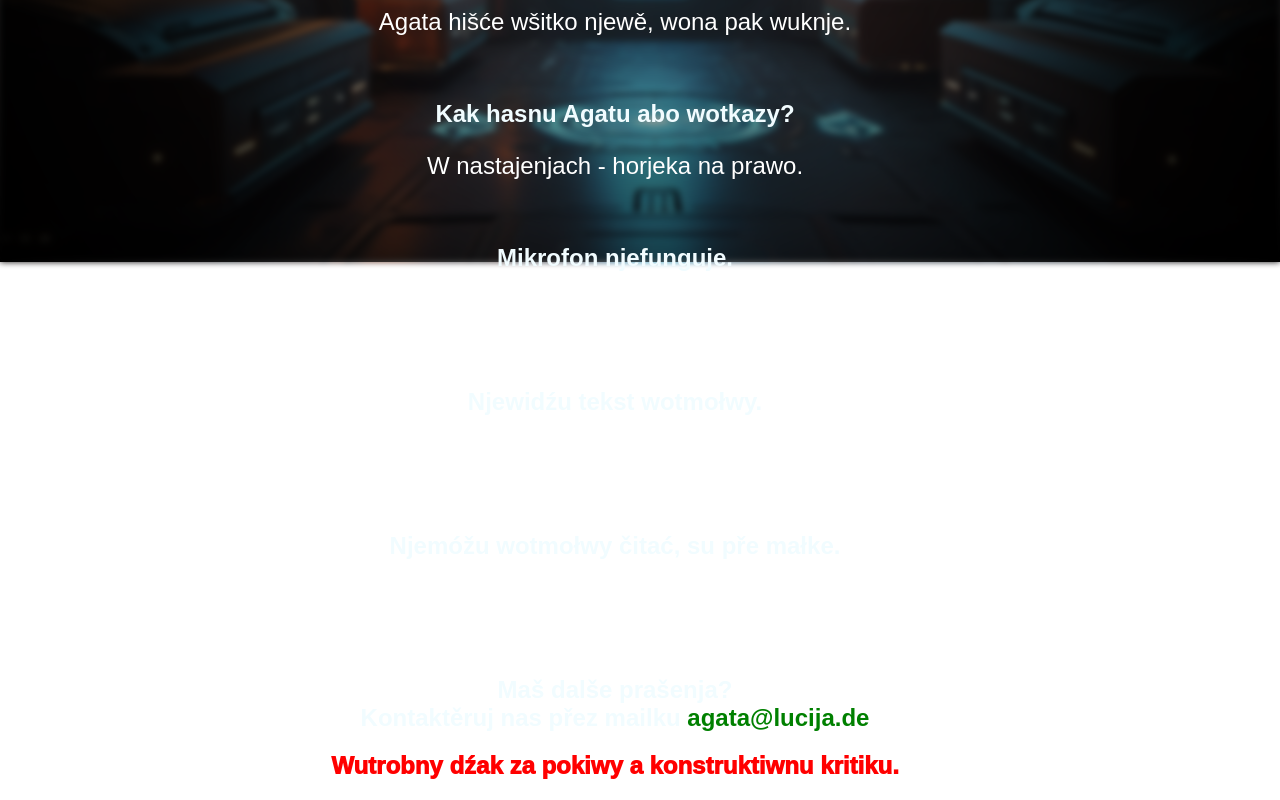
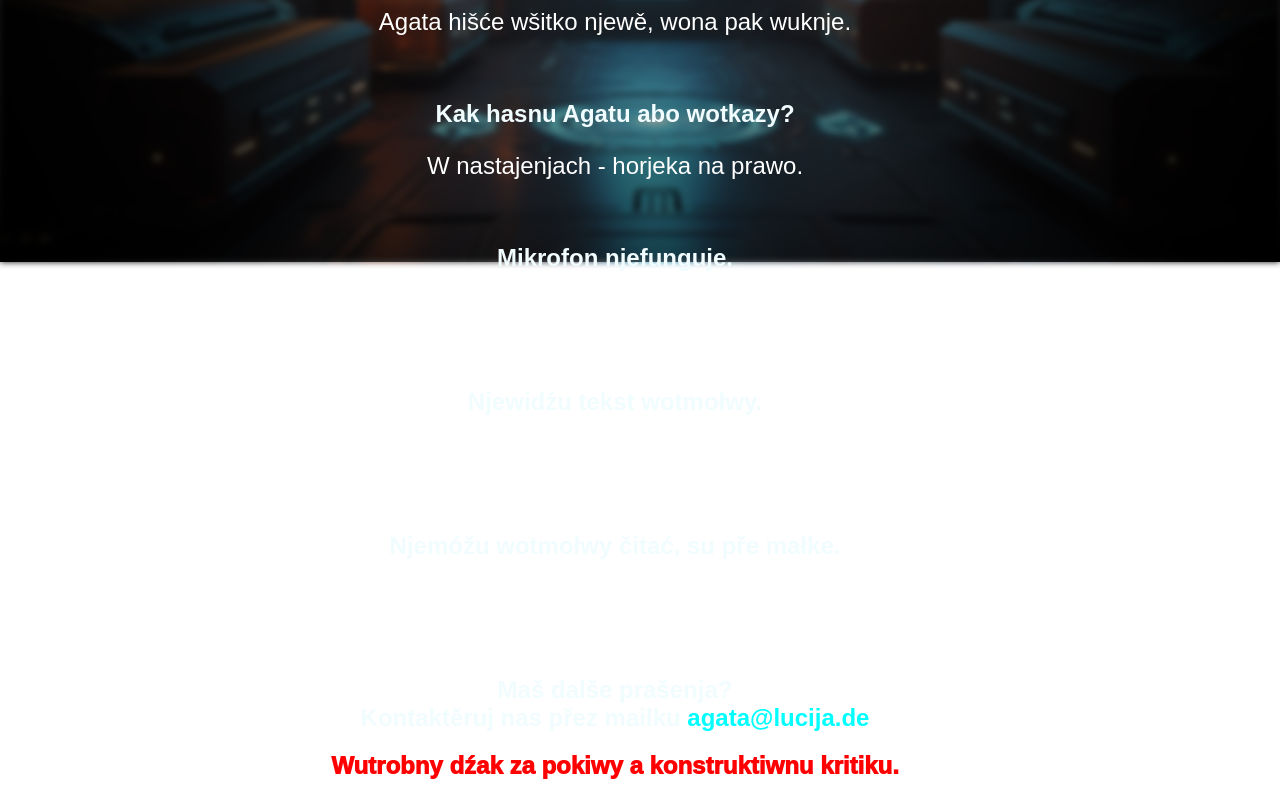
Before and after one commit to ZalozbaDev/agata-webapp, a React (Vite) app: page /faq in a window 1280 px wide. Shown: the part 538-1338 px from the top of the page. Built offline with nearby package versions, Linux system fonts and the light colour scheme; no server answers.

Commit message:
test cyan za LINKs

```diff
--- a/src/pages/faq/index.tsx
+++ b/src/pages/faq/index.tsx
@@ -33,7 +33,7 @@ const FaqPage: React.FC = () => {
       <h2 style={podnadpisma}>Njemóžu wotmołwy čitać, su pře małke.</h2>
       <p style={pismo}>Změn ZOOM faktor wobrazowki, na kompjuteru z STRG +</p>
       <br />
-      <h2 style={podnadpisma}>Maš dalše prašenja?<br /> Kontaktěruj nas přez mailku <a style={{color: 'green', textDecoration: 'none'}} href={`mailto:agata@lucija.de`}>agata@lucija.de</a></h2>
+      <h2 style={podnadpisma}>Maš dalše prašenja?<br /> Kontaktěruj nas přez mailku <a style={{color: 'cyan', textDecoration: 'none'}} href={`mailto:agata@lucija.de`}>agata@lucija.de</a></h2>
       <h2 style={{...podnadpisma, color: 'red', fontWeight: '1000'}}>Wutrobny dźak za pokiwy a konstruktiwnu kritiku.</h2>
     </div>
   )
```
